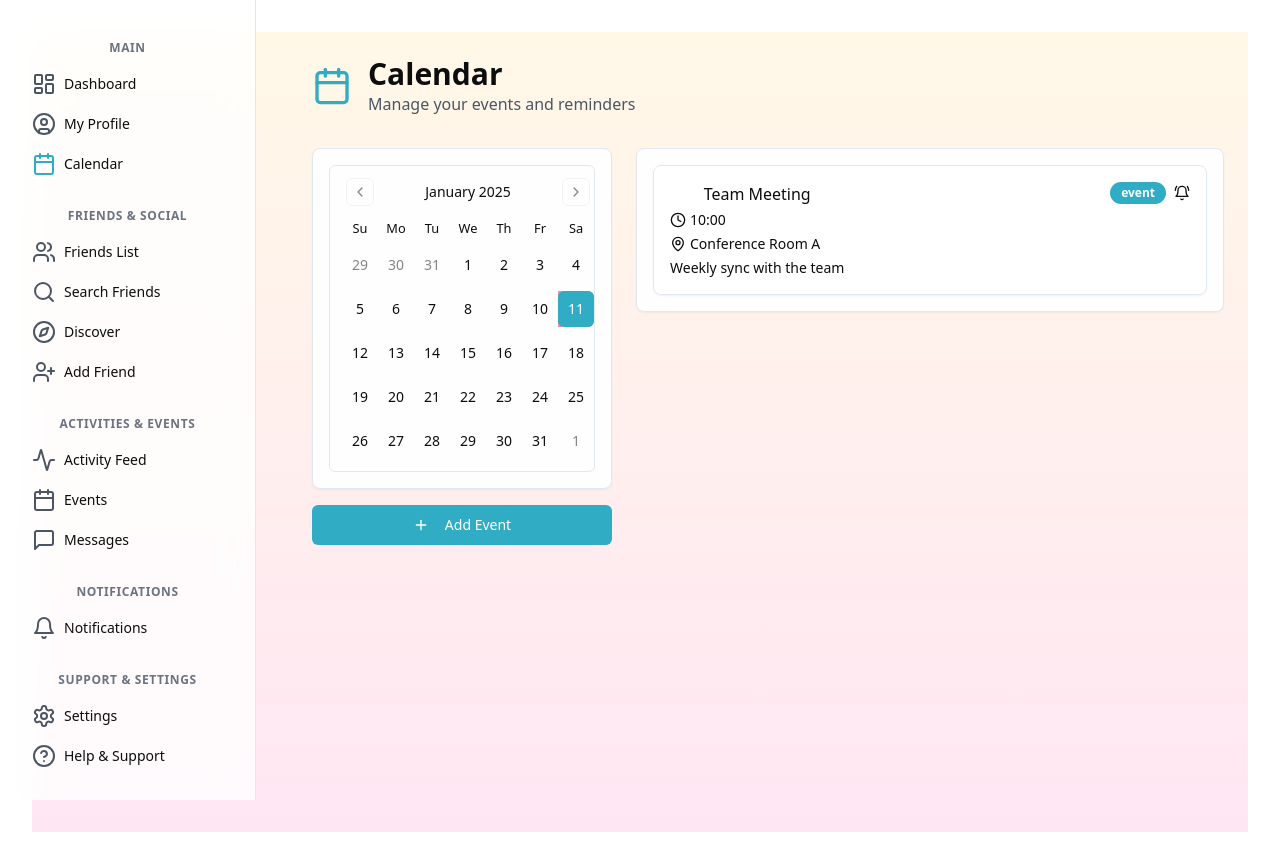
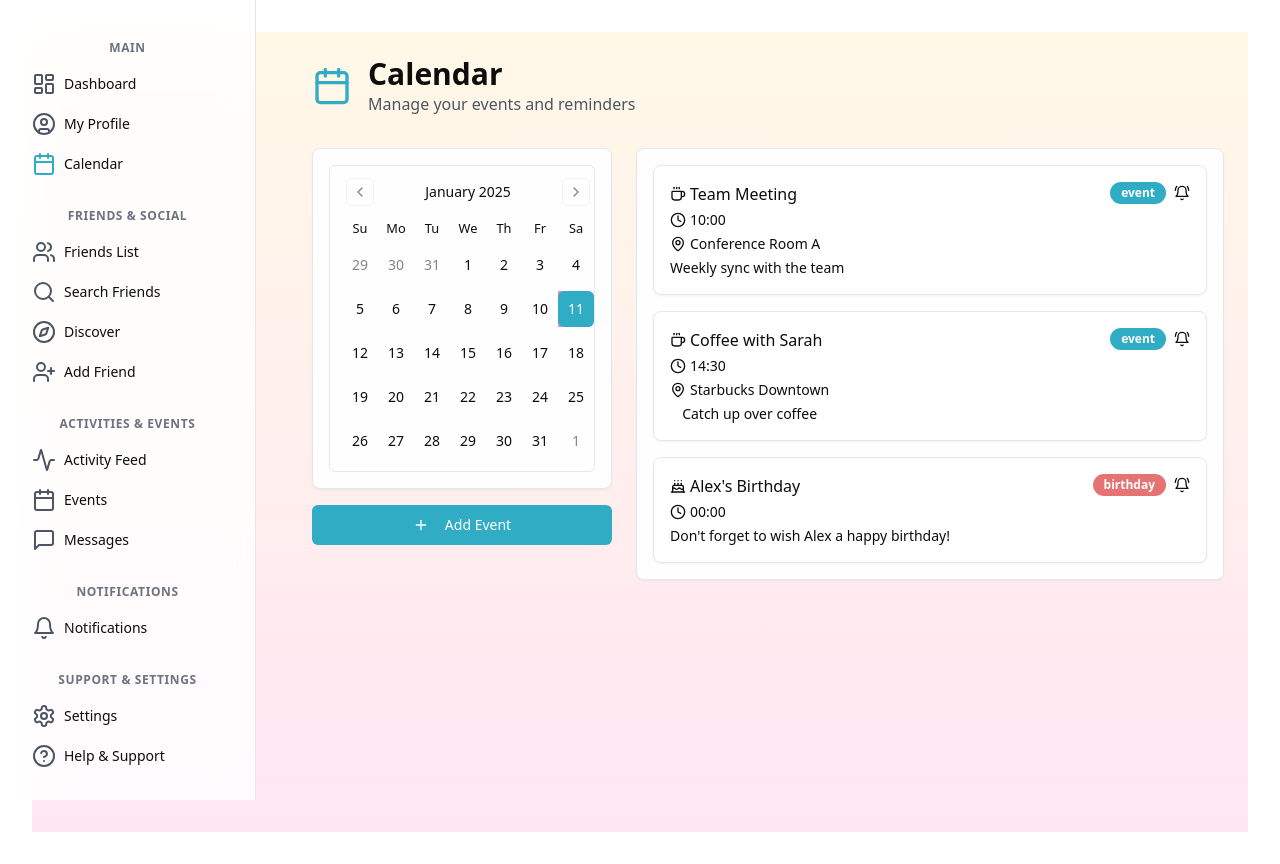
Before and after one commit to MasterHurrikane/friendly-connectivity, a React (Vite) app: page /calendar in a window 1280 px wide. Built offline with nearby package versions, Linux system fonts and the light colour scheme.

Commit message:
Add sample events to calendar
Added a coffee meeting and a birthday event to the calendar page for visual reference.
[skip gpt_engineer]

```diff
--- a/src/components/calendar/EventList.tsx
+++ b/src/components/calendar/EventList.tsx
@@ -1,6 +1,6 @@
 import { CalendarEvent } from "@/pages/Calendar"
 import { Card } from "@/components/ui/card"
-import { Calendar, Clock, MapPin, BellRing } from "lucide-react"
+import { Calendar, Clock, MapPin, BellRing, Coffee, Cake } from "lucide-react"
 import { format } from "date-fns"
 import { Badge } from "@/components/ui/badge"
 
@@ -9,6 +9,17 @@ interface EventListProps {
 }
 
 export const EventList = ({ events }: EventListProps) => {
+  const getEventIcon = (type: string) => {
+    switch (type) {
+      case "birthday":
+        return <Cake className="w-4 h-4 mr-1" />;
+      case "event":
+        return <Coffee className="w-4 h-4 mr-1" />;
+      default:
+        return <Calendar className="w-4 h-4 mr-1" />;
+    }
+  };
+
   if (events.length === 0) {
     return (
       <div className="text-center text-muted-foreground py-8">
@@ -23,7 +34,10 @@ export const EventList = ({ events }: EventListProps) => {
         <Card key={event.id} className="p-4">
           <div className="flex items-start justify-between">
             <div className="space-y-1">
-              <h3 className="font-medium">{event.title}</h3>
+              <div className="flex items-center">
+                {getEventIcon(event.type)}
+                <h3 className="font-medium">{event.title}</h3>
+              </div>
               <div className="flex items-center text-sm text-muted-foreground">
                 <Clock className="w-4 h-4 mr-1" />
                 {event.time}
--- a/src/pages/Calendar.tsx
+++ b/src/pages/Calendar.tsx
@@ -29,6 +29,25 @@ const Calendar = () => {
       type: "event",
       description: "Weekly sync with the team",
       location: "Conference Room A",
+      notification: true,
+    },
+    {
+      id: "2",
+      title: "Coffee with Sarah",
+      date: new Date(),
+      time: "14:30",
+      type: "event",
+      description: "Catch up over coffee",
+      location: "Starbucks Downtown",
+      notification: true,
+    },
+    {
+      id: "3",
+      title: "Alex's Birthday",
+      date: new Date(),
+      time: "00:00",
+      type: "birthday",
+      description: "Don't forget to wish Alex a happy birthday!",
       notification: true,
     },
   ]);
```
